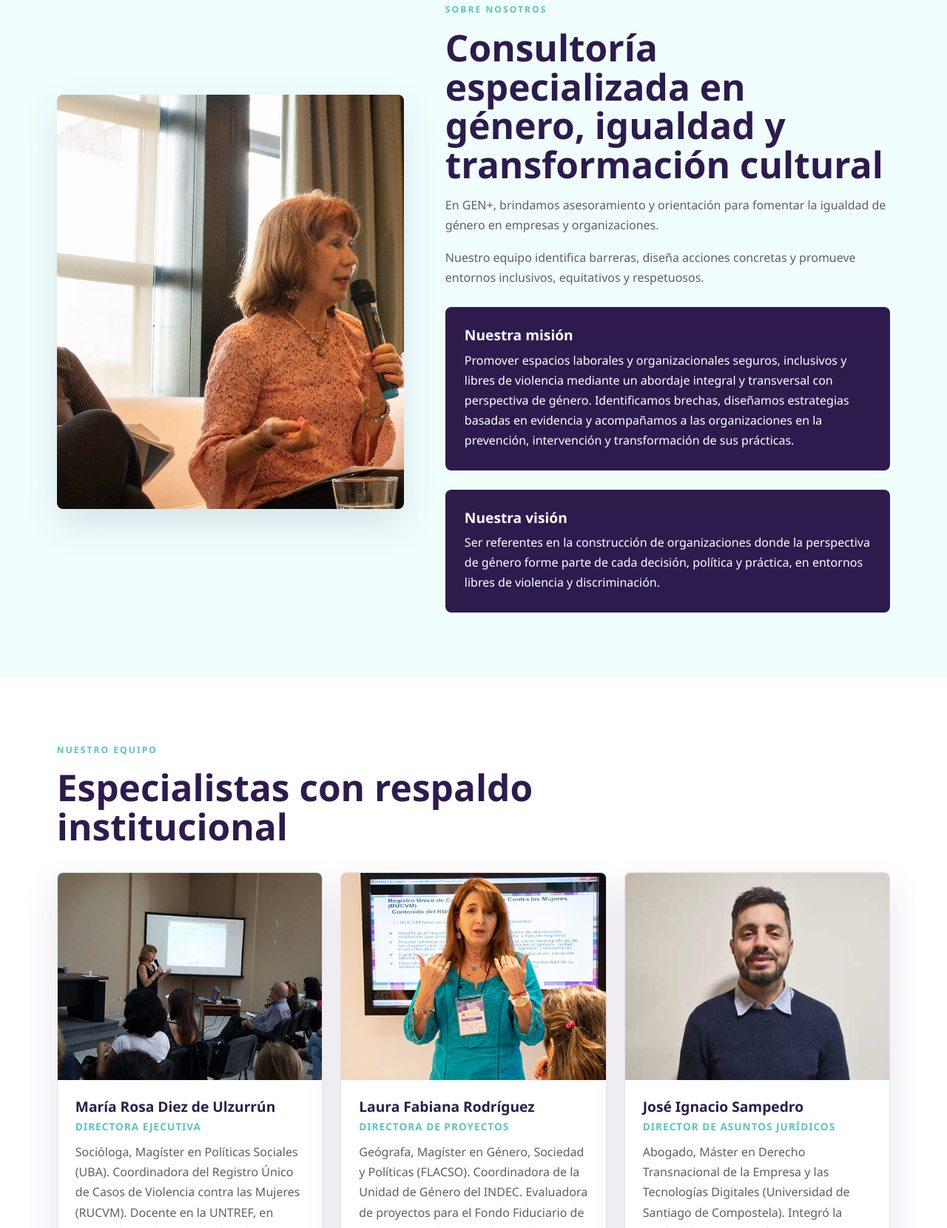
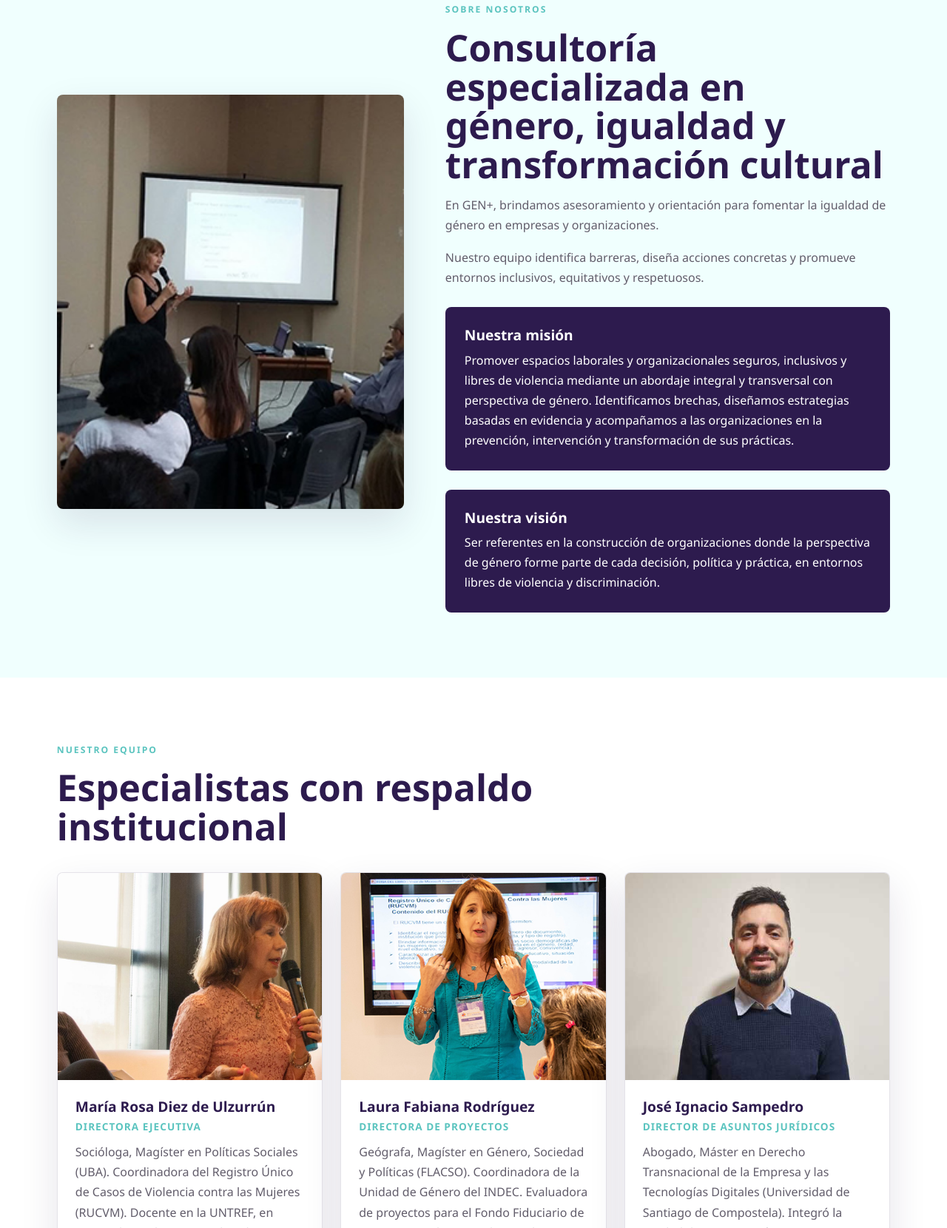
Before and after one commit to dichu23/genigualdad.com, a website: page index.html in a window 1280 px wide. Shown: the part 2254-3914 px from the top of the page at 74% size. Drawn offline with Linux system fonts and the light colour scheme.

Commit message:
Add files via upload

```diff
--- a/index.html
+++ b/index.html
@@ -87,7 +87,7 @@
     </section>
 
     <section class="about">
-      <div class="about-image"><img src="/images/panel-maria-rosa.jpg" alt="María Rosa Diez de Ulzurrún exponiendo sobre el marco legal de violencia de género en un panel"></div>
+      <div class="about-image"><img src="/images/equipo2.jpg" alt="María Rosa Diez de Ulzurrún exponiendo sobre el marco legal de violencia de género en un panel"></div>
       <div class="about-copy">
         <p class="eyebrow">Sobre nosotros</p>
         <h2>Consultoría especializada en género, igualdad y transformación cultural</h2>
@@ -102,7 +102,7 @@
       <div class="section-title"><p class="eyebrow">Nuestro equipo</p><h2>Especialistas con respaldo institucional</h2></div>
       <div class="team-grid">
         <article>
-          <img src="/images/equipo2.jpg" alt="María Rosa Diez de Ulzurrún">
+          <img src="/images/panel-maria-rosa.jpg" alt="María Rosa Diez de Ulzurrún">
           <div>
             <h3>María Rosa Diez de Ulzurrún</h3>
             <h4>Directora ejecutiva</h4>
```
